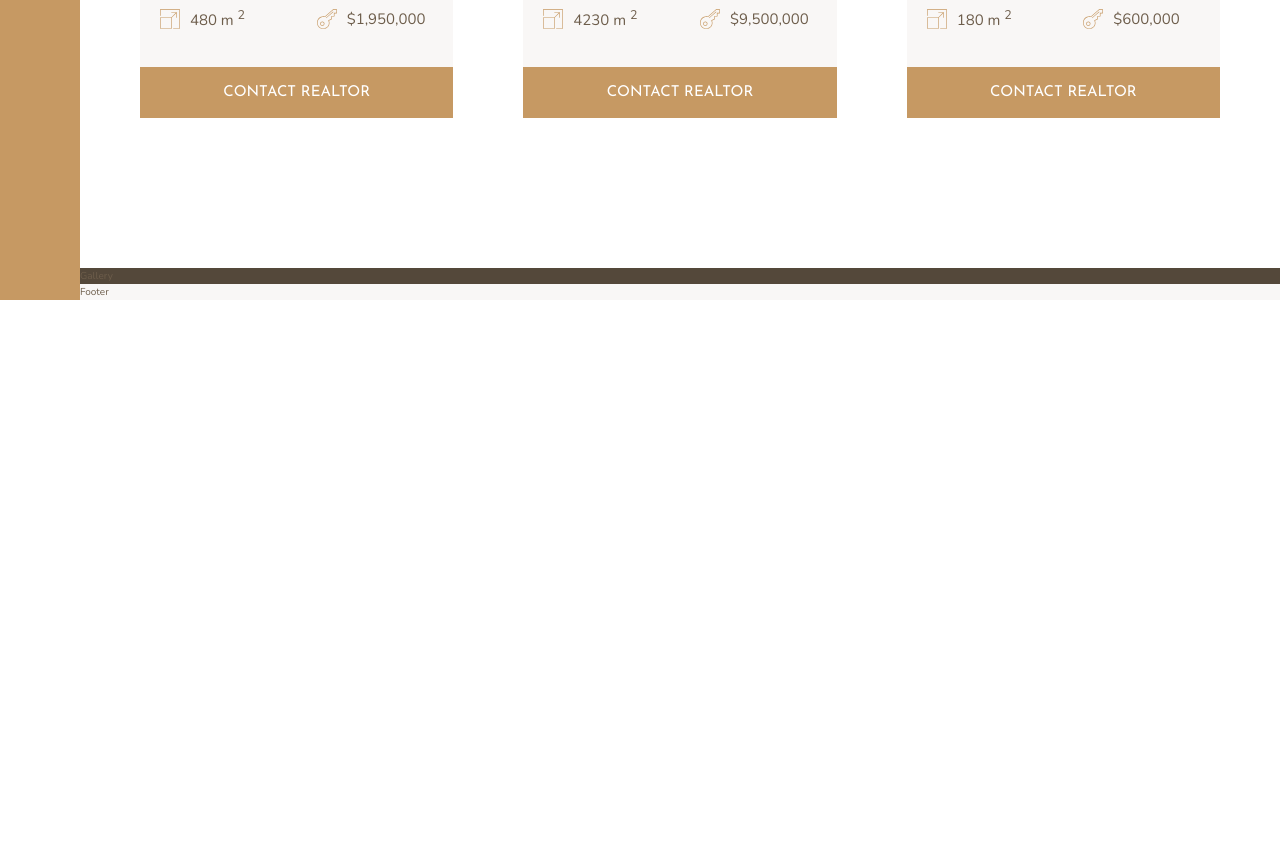
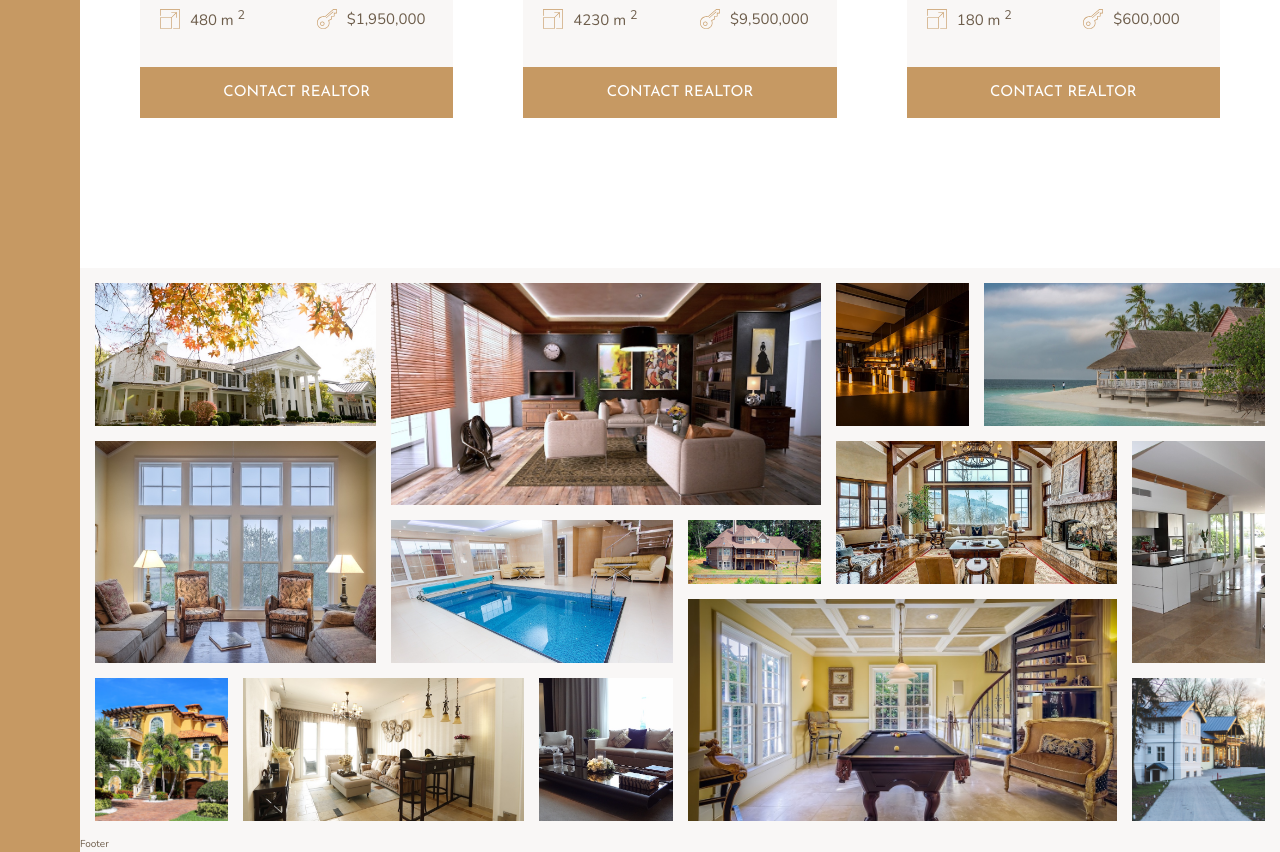
Before and after one commit to mrdzoviii/nexter, a website: page index.html in a window 1280 px wide. Shown: the part 2784-3636 px from the top of the page. Before the commit the page ends 3084 px from the top, so only its background shows below. Drawn offline with nearby package versions, Linux system fonts and the light colour scheme.

Commit message:
Finished gallery section.

```diff
--- a/index.html
+++ b/index.html
@@ -275,9 +275,73 @@
         <button class="button home__button">Contact realtor</button>
     </div>
 </section>
+
+
 <section class="gallery">
-    Gallery
+    <figure class="gallery__item gallery__item--1">
+        <img src="img/gal-1.jpeg" alt="Gallery image 1" class="gallery__img">
+    </figure>
+
+    <figure class="gallery__item gallery__item--2">
+        <img src="img/gal-2.jpeg" alt="Gallery image 2" class="gallery__img">
+    </figure>
+
+    <figure class="gallery__item gallery__item--3">
+        <img src="img/gal-3.jpeg" alt="Gallery image 3" class="gallery__img">
+    </figure>
+
+    <figure class="gallery__item gallery__item--4">
+        <img src="img/gal-4.jpeg" alt="Gallery image 4" class="gallery__img">
+    </figure>
+
+    <figure class="gallery__item gallery__item--5">
+        <img src="img/gal-5.jpeg" alt="Gallery image 5" class="gallery__img">
+    </figure>
+
+    <figure class="gallery__item gallery__item--6">
+        <img src="img/gal-6.jpeg" alt="Gallery image 6" class="gallery__img">
+    </figure>
+
+    <figure class="gallery__item gallery__item--7">
+        <img src="img/gal-7.jpeg" alt="Gallery image 7" class="gallery__img">
+    </figure>
+
+    <figure class="gallery__item gallery__item--8">
+        <img src="img/gal-8.jpeg" alt="Gallery image 8" class="gallery__img">
+    </figure>
+
+    <figure class="gallery__item gallery__item--4">
+        <img src="img/gal-4.jpeg" alt="Gallery image 4" class="gallery__img">
+    </figure>
+
+    <figure class="gallery__item gallery__item--9">
+        <img src="img/gal-9.jpeg" alt="Gallery image 9" class="gallery__img">
+    </figure>
+
+    <figure class="gallery__item gallery__item--10">
+        <img src="img/gal-10.jpeg" alt="Gallery image 10" class="gallery__img">
+    </figure>
+
+    <figure class="gallery__item gallery__item--11">
+        <img src="img/gal-11.jpeg" alt="Gallery image 11" class="gallery__img">
+    </figure>
+
+    <figure class="gallery__item gallery__item--12">
+        <img src="img/gal-12.jpeg" alt="Gallery image 12" class="gallery__img">
+    </figure>
+
+    <figure class="gallery__item gallery__item--13">
+        <img src="img/gal-13.jpeg" alt="Gallery image 13" class="gallery__img">
+    </figure>
+
+    <figure class="gallery__item gallery__item--14">
+        <img src="img/gal-14.jpeg" alt="Gallery image 14" class="gallery__img">
+    </figure>
+
+
 </section>
+
+
 <footer class="footer">
     Footer
 </footer>
--- a/sass/_gallery.scss
+++ b/sass/_gallery.scss
@@ -1,4 +1,87 @@
 .gallery {
-  background-color: $color-grey-dark-1;
   grid-column: full-start / full-end;
+  background-color: $color-grey-light-1;
+  display: grid;
+  grid-template-columns: repeat(8, 1fr);
+  grid-gap: 1.5rem;
+  grid-template-rows: repeat(7, 5vw);
+  padding: 1.5rem;
+
+  &__item {
+    &--1 {
+      grid-row: 1/ span 2;
+      grid-column: 1 / span 2;
+    }
+
+    &--2 {
+      grid-row: 1 / span 3;
+      grid-column: 3 / span 3;
+    }
+
+    &--3 {
+      grid-row: 1 / span 2;
+      grid-column: 6 / span 1;
+    }
+
+    &--4 {
+      grid-row: 1 / span 2;
+      grid-column: 7 / span 2;
+    }
+
+    &--5 {
+      grid-row: 3 / span 3;
+      grid-column: 1 / span 2;
+    }
+
+    &--6 {
+      grid-row: 4 / span 2;
+      grid-column: 3 / span 2;
+    }
+
+    &--7 {
+      grid-row: 4 / span 1;
+      grid-column: 5 / span 1;
+    }
+
+    &--8 {
+      grid-row: 3 / span 2;
+      grid-column: 6 / span 2;
+    }
+
+    &--9 {
+      grid-row: 3 / span 3;
+      grid-column: 8 / span 1;
+    }
+
+    &--10 {
+      grid-row: 6 / span 2;
+      grid-column: 1 / span 1;
+    }
+
+    &--11 {
+      grid-row: 6 / span 2;
+      grid-column: 2 / span 2;
+    }
+
+    &--12 {
+      grid-row: 6 / span 2;
+      grid-column: 4 / span 1;
+    }
+
+    &--13 {
+      grid-row: 5 / span 3;
+      grid-column: 5 / span 3;
+    }
+
+    &--14 {
+      grid-row: 6 / span 2;
+      grid-column: 8 / span 1;
+    }
+  }
+  &__img {
+    width: 100%;
+    height: 100%;
+    object-fit: cover; //work only if height and width set
+    display: block;
+  }
 }
```
Also changed, not shown: css/style.css.
